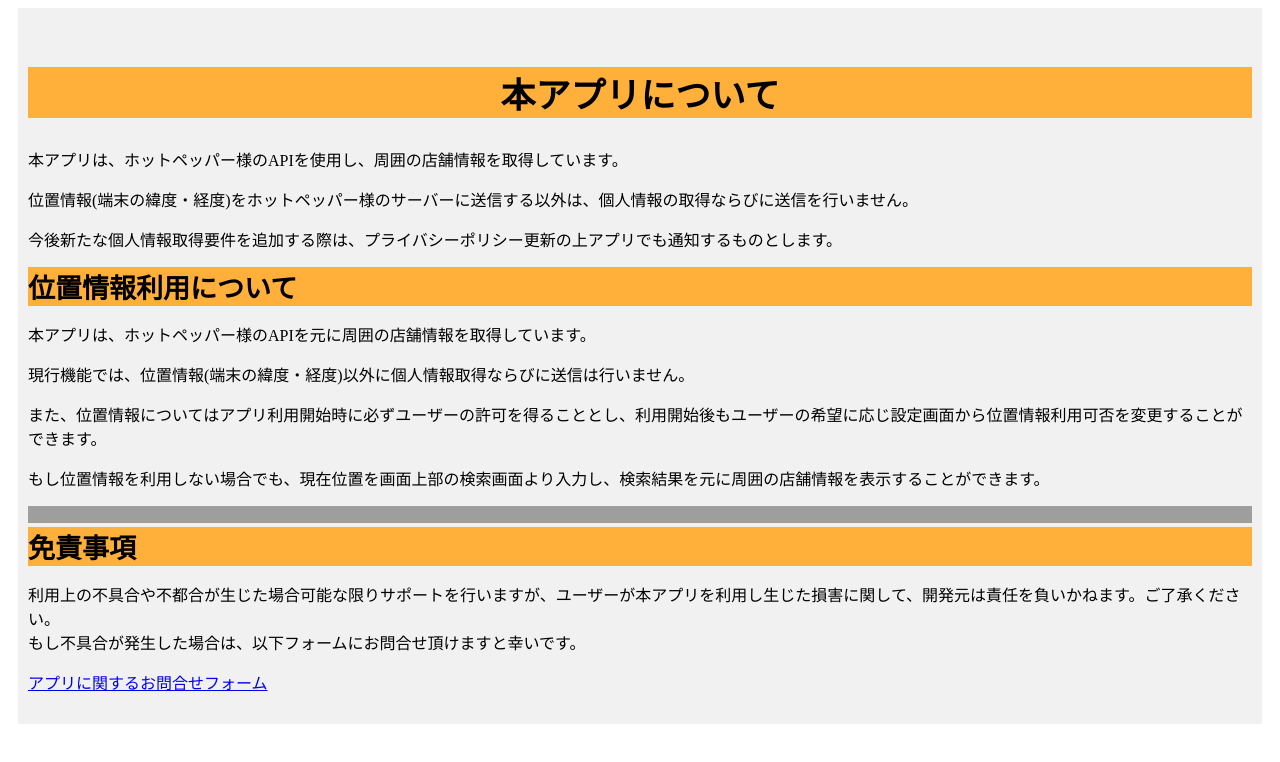
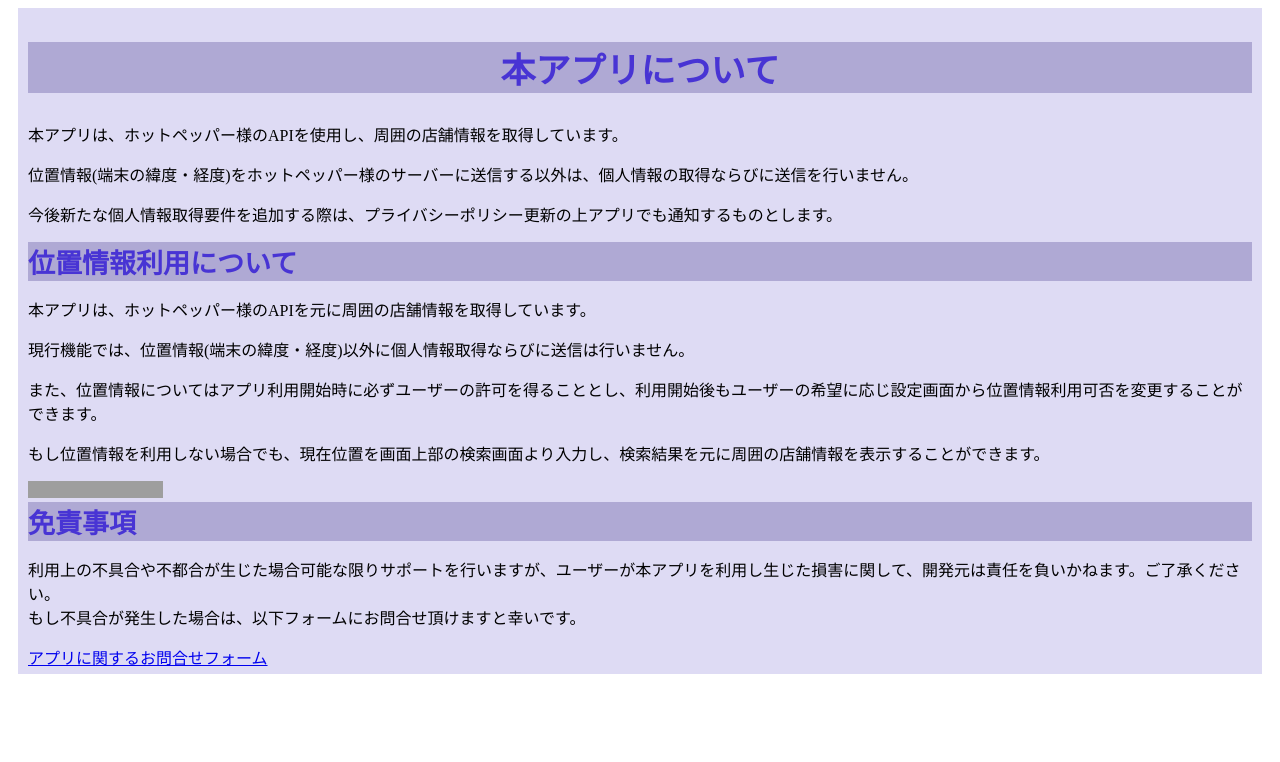
Before and after one commit to ZackYuta/GoroCoCo_privacyPolicy, a plain HTML site: page index.html in a window 1280 px wide. Drawn offline with Linux system fonts and the light colour scheme; grey boxes are pictures that could not be loaded.

Commit message:
Add files via upload

```diff
--- a/index.html
+++ b/index.html
@@ -17,17 +17,17 @@
                 <p>今後新たな個人情報取得要件を追加する際は、プライバシーポリシー更新の上アプリでも通知するものとします。</p>
             </div>
             <div id=″ichijoho″>
-                <h2>位置情報利用について</h2>
+                <h2> 位置情報利用について</h2>
                 <p>本アプリは、ホットペッパー様のAPIを元に周囲の店舗情報を取得しています。</p>
                 <p>現行機能では、位置情報(端末の緯度・経度)以外に個人情報取得ならびに送信は行いません。</p>
                 <p>また、位置情報についてはアプリ利用開始時に必ずユーザーの許可を得ることとし、利用開始後もユーザーの希望に応じ設定画面から位置情報利用可否を変更することができます。</p>
                 <p>もし位置情報を利用しない場合でも、現在位置を画面上部の検索画面より入力し、検索結果を元に周囲の店舗情報を表示することができます。</p>
-                <a href="https://webservice.recruit.co.jp/"><img src="https://webservice.recruit.co.jp/banner/hotpepper-s.gif" alt="ホットペッパー Webサービス" width="135" height="17" border="0" title="ホットペッパー Webサービス"></a>
+                <a href="https://webservice.recruit.co.jp/"><img src="https://webservice.recruit.co.jp/banner/hotpepper-s.gif" alt="ホットペッパー Webサービス" width="135" height="17" title="ホットペッパー Webサービス"></a>
 
             </div>
 
             <div id=″menseki″>
-                <h2>免責事項</h2>
+                <h2> 免責事項</h2>
                 <p>利用上の不具合や不都合が生じた場合可能な限りサポートを行いますが、ユーザーが本アプリを利用し生じた損害に関して、開発元は責任を負いかねます。ご了承ください。
                     <br>もし不具合が発生した場合は、以下フォームにお問合せ頂けますと幸いです。</p>
 
--- a/style.css
+++ b/style.css
@@ -1,10 +1,10 @@
 section {
-    padding: 30px 0;
+    padding: 5px 0;
 }
 
 div {
     margin: 0px 10px 0 10px;
-    background: #F1F1F1;
+    background: rgb(222, 219, 244);
 }
 
 
@@ -19,19 +19,23 @@ figure {
     border: solid 3px #000000;
 }
 
+
+/*
 img {
     margin: 0 0 0 0;
     width: 100%
-}
+} */
 
 h1 {
+    color: rgb(72, 52, 212);
     text-align: center;
     font-size: 35px;
-    background-color: #FFB03A;
+    background-color: rgb(175, 169, 212);
 }
 
 h2 {
+    color: rgb(72, 52, 212);
     margin: 0 0 0 0;
-    background: #FFB03A;
+    background: rgb(175, 169, 212);
     font-size: 27px;
 }
```
